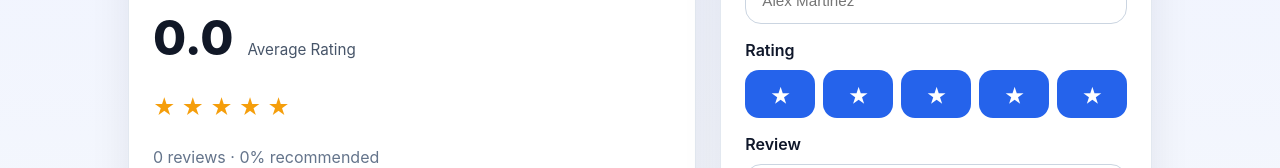
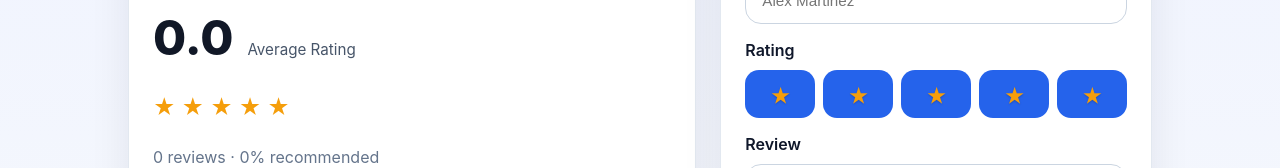
Before and after one commit to Mai2308/careerak, a React (Create React App) app in the folder frontend/: page / in a window 1280 px wide. Shown: the part 304-472 px from the top of the page. Built offline with nearby package versions, Linux system fonts and the light colour scheme; no server answers; the HTML template or start-up script is replaced by a standard one.

Commit message:
Enhance rating button styles and add hover effect for improved user interaction

```diff
--- a/frontend/src/MentorRating.css
+++ b/frontend/src/MentorRating.css
@@ -168,22 +168,23 @@
   width: 48px;
   height: 48px;
   border-radius: 14px;
-  border: 1px solid #cbd5e1;
-  background: #f8fafc;
-  color: #475569;
+  border: none;
+  background: transparent;
+  color: #cbd5e1;
   font-size: 1.25rem;
   cursor: pointer;
-  transition: transform 0.15s ease, background 0.15s ease;
+  transition: transform 0.15s ease, color 0.15s ease, text-shadow 0.15s ease, box-shadow 0.15s ease;
+}
+
+.rating-button:hover,
+.rating-button.hovered {
+  color: #f59e0b;
+  text-shadow: 0 1px 2px rgba(0, 0, 0, 0.2);
 }
 
 .rating-button:hover {
   transform: translateY(-1px);
-}
-
-.rating-button.selected {
-  background: #2563eb;
-  color: #ffffff;
-  border-color: #1d4ed8;
+  box-shadow: 0 10px 20px rgba(0, 0, 0, 0.08);
 }
 
 .review-form button {
--- a/frontend/src/MentorRating.js
+++ b/frontend/src/MentorRating.js
@@ -18,6 +18,7 @@ function MentorRating() {
   const [mentorId, setMentorId] = useState(DEFAULT_MENTOR_ID);
   const [reviews, setReviews] = useState([]);
   const [selectedRating, setSelectedRating] = useState(5);
+  const [hoverRating, setHoverRating] = useState(0);
   const [reviewerName, setReviewerName] = useState('');
   const [comment, setComment] = useState('');
   const [loading, setLoading] = useState(true);
@@ -174,16 +175,21 @@ function MentorRating() {
             <label>
               Rating
               <div className="rating-select">
-                {[1, 2, 3, 4, 5].map((value) => (
+                {[1, 2, 3, 4, 5].map((value) => {
+                  const isHovered = hoverRating ? value <= hoverRating : value <= selectedRating;
+                  return (
                     <button
                       key={value}
                       type="button"
-                    className={value <= selectedRating ? 'rating-button selected' : 'rating-button'}
+                      className={`rating-button ${isHovered ? 'hovered' : ''}`}
+                      onMouseEnter={() => setHoverRating(value)}
+                      onMouseLeave={() => setHoverRating(0)}
                       onClick={() => setSelectedRating(value)}
                     >
                       ★
                     </button>
-                ))}
+                  );
+                })}
               </div>
             </label>
 
```
Lines whose indentation alone changed are shown as unchanged.
